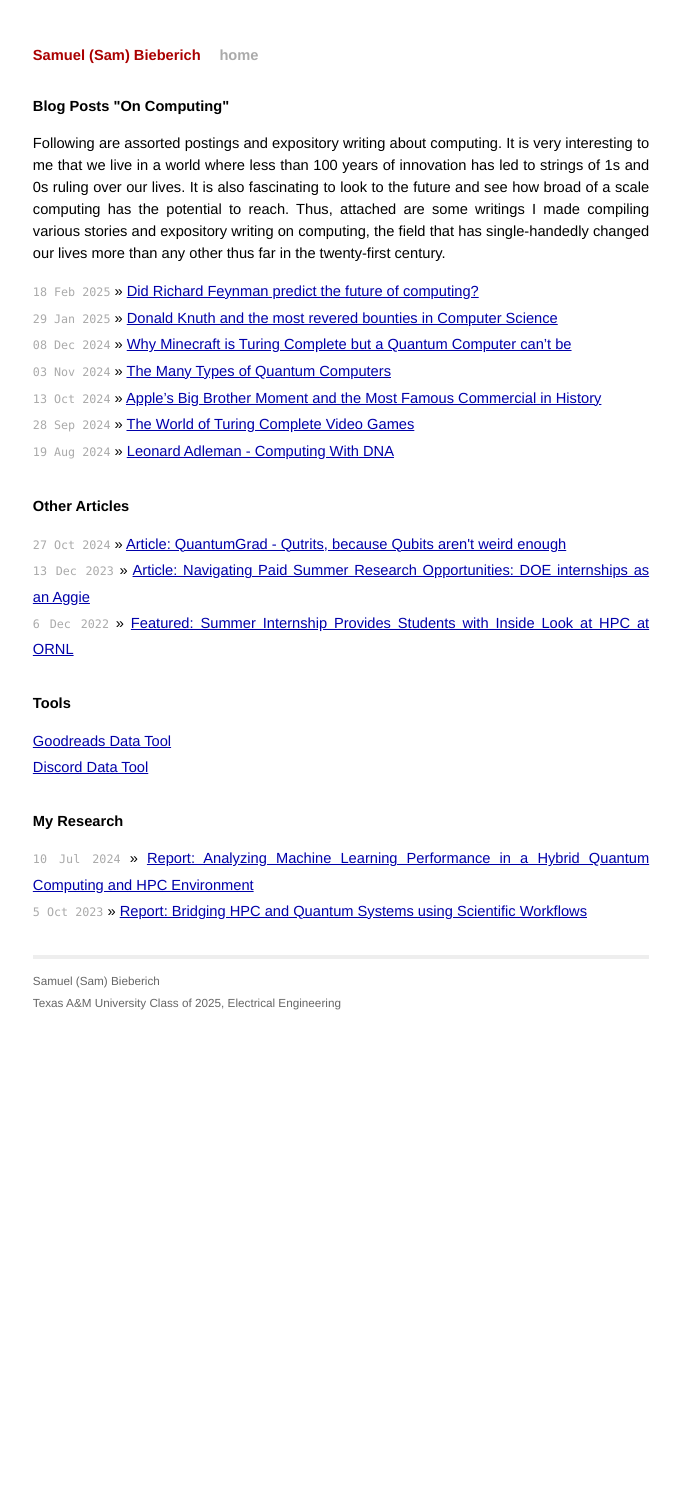
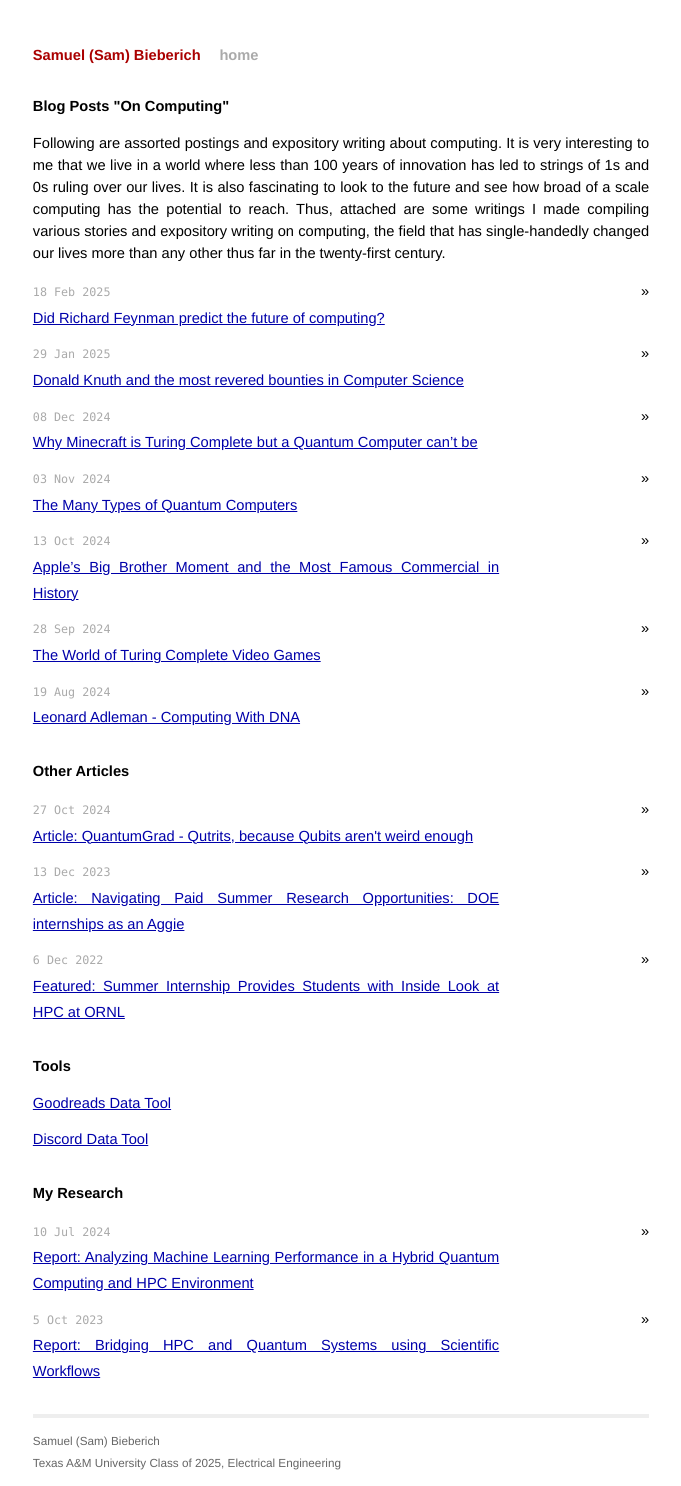
Before and after one commit to Sam-Bieberich/Sam-Bieberich.github.io, a Jekyll site: the page built from index.html, in a window 1280 px wide. Shown: the whole page, without its empty margins (299-980 px from the left). Built offline with Jekyll 4.4.1, drawn with Linux system fonts in a browser that asks for light colours; before the commit the page ends 1026 px from its top, so only the background shows below that.

Commit message:
style: enhance post layout with custom CSS for better spacing and alignment

```diff
--- a/index.html
+++ b/index.html
@@ -2,6 +2,19 @@
 layout: default
 title: Samuel (Sam) Bieberich
 ---
+<style>
+  .posts li {
+    margin-bottom: 10px;
+  }
+  .posts a {
+    display: inline-block;
+    width: calc(100% - 150px); /* Adjust the width as needed */
+  }
+  .posts span {
+    display: inline-block;
+    width: 140px; /* Adjust the width as needed */
+  }
+</style>
 
 <div id="home">
   <h1>Blog Posts "On Computing"</h1>
```
